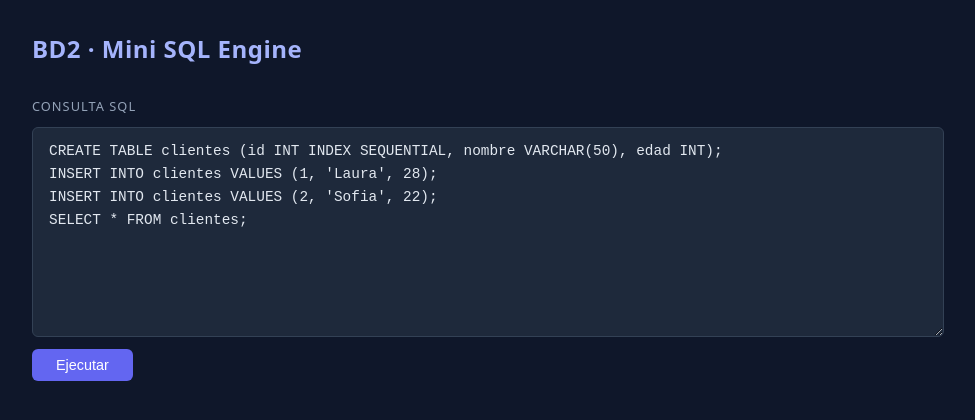
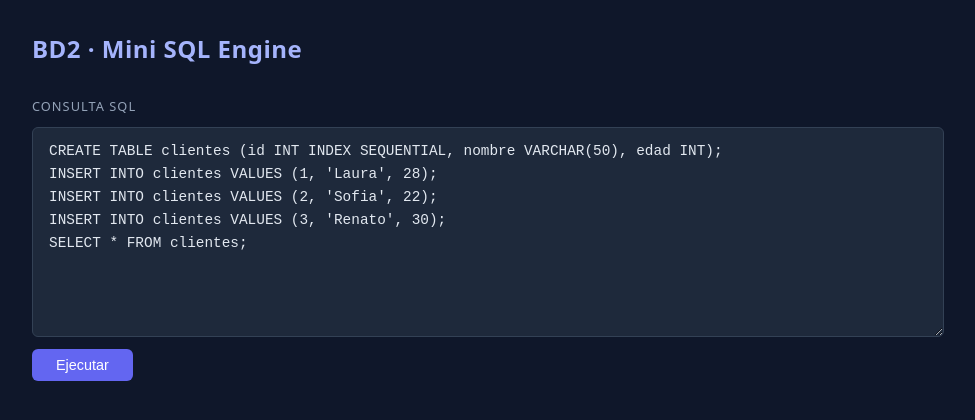
Before and after one commit to lauranagamine1/bd2-proyecto1, a React app in the folder frontend/: page / in a window 1280 px wide. Shown: the top 420 px of the page, without its empty margins (152-1127 px from the left). Built offline with nearby package versions, Linux system fonts and the light colour scheme; the HTML template or start-up script is replaced by a standard one.

Commit message:
frontend: nombres default (no importa mucho)

```diff
--- a/frontend/src/App.jsx
+++ b/frontend/src/App.jsx
@@ -97,6 +97,7 @@ export default function App() {
     "CREATE TABLE clientes (id INT INDEX SEQUENTIAL, nombre VARCHAR(50), edad INT);\n" +
     "INSERT INTO clientes VALUES (1, 'Laura', 28);\n" +
     "INSERT INTO clientes VALUES (2, 'Sofia', 22);\n" +
+    "INSERT INTO clientes VALUES (3, 'Renato', 30);\n" +
     "SELECT * FROM clientes;"
   )
   const [results, setResults] = useState([])
```
